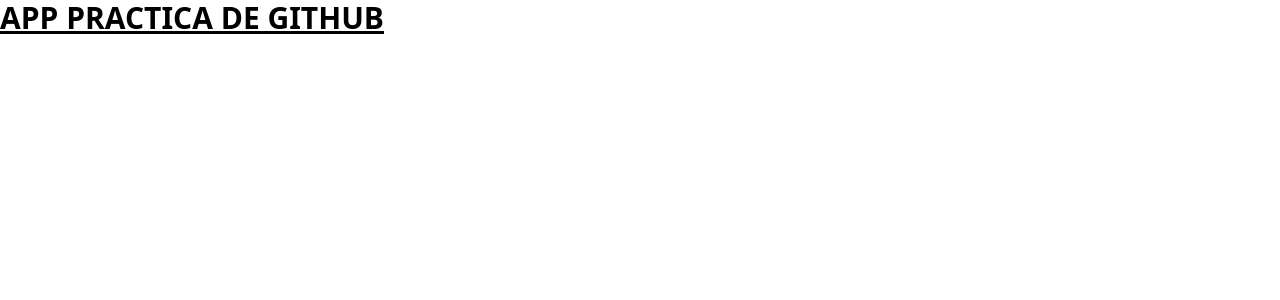
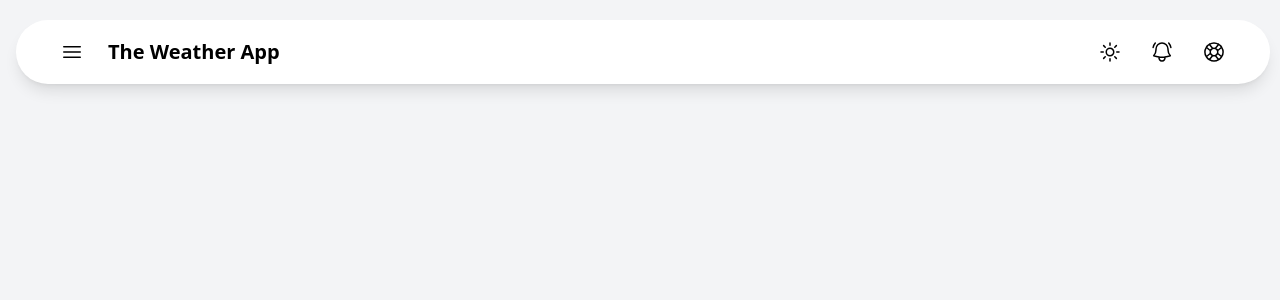
Before and after one commit to aasoto/practica-git, a Vue app: page / in a window 1280 px wide. Shown: the top 300 px of the page. Built offline with nearby package versions, Linux system fonts and the light colour scheme.

Commit message:
feat: navbar structure

```diff
--- a/index.html
+++ b/index.html
@@ -6,7 +6,7 @@
     <meta name="viewport" content="width=device-width, initial-scale=1.0" />
     <title>Vite + Vue</title>
   </head>
-  <body>
+  <body class="bg-gray-100">
     <div id="app"></div>
     <script type="module" src="/src/main.js"></script>
   </body>
--- a/src/App.vue
+++ b/src/App.vue
@@ -1,7 +1,7 @@
 <script setup>
-
+  import NavbarLight from "./components/NavbarLight.vue";
 </script>
 
 <template>
-<h1 class="text-3xl font-bold underline">APP PRACTICA DE GITHUB</h1>
+  <NavbarLight/>
 </template>
--- /dev/null
+++ b/src/components/NavbarLight.vue
@@ -0,0 +1,34 @@
+<script setup>
+</script>
+
+<template>
+  <nav class="z-20 fixed top-5 w-[98vw] bg-white mx-4 px-10 py-4 rounded-full shadow-lg">
+    <div class="grid grid-cols-3 gap-5">
+      <div class="col-span-2 flex justify-start items-center gap-5">
+        <div class="p-1 bg-transparent hover:bg-gray-100 rounded-md cursor-pointer transition duration-200">
+          <svg class="w-6 h-6" xmlns="http://www.w3.org/2000/svg" fill="none" viewBox="0 0 24 24" stroke-width="1.5" stroke="currentColor">
+            <path stroke-linecap="round" stroke-linejoin="round" d="M3.75 6.75h16.5M3.75 12h16.5m-16.5 5.25h16.5" />
+          </svg>
+        </div>
+        <h1 class="text-xl font-bold">The Weather App</h1>
+      </div>
+      <div class="col-span-1 flex justify-end items-center gap-5">
+        <div class="p-1 bg-transparent hover:bg-gray-100 rounded-md cursor-pointer transition duration-200">
+          <svg xmlns="http://www.w3.org/2000/svg" fill="none" viewBox="0 0 24 24" stroke-width="1.5" stroke="currentColor" class="w-6 h-6">
+            <path stroke-linecap="round" stroke-linejoin="round" d="M12 3v2.25m6.364.386l-1.591 1.591M21 12h-2.25m-.386 6.364l-1.591-1.591M12 18.75V21m-4.773-4.227l-1.591 1.591M5.25 12H3m4.227-4.773L5.636 5.636M15.75 12a3.75 3.75 0 11-7.5 0 3.75 3.75 0 017.5 0z" />
+          </svg>
+        </div>
+        <div class="p-1 bg-transparent hover:bg-gray-100 rounded-md cursor-pointer transition duration-200">
+          <svg xmlns="http://www.w3.org/2000/svg" fill="none" viewBox="0 0 24 24" stroke-width="1.5" stroke="currentColor" class="w-6 h-6">
+            <path stroke-linecap="round" stroke-linejoin="round" d="M14.857 17.082a23.848 23.848 0 005.454-1.31A8.967 8.967 0 0118 9.75v-.7V9A6 6 0 006 9v.75a8.967 8.967 0 01-2.312 6.022c1.733.64 3.56 1.085 5.455 1.31m5.714 0a24.255 24.255 0 01-5.714 0m5.714 0a3 3 0 11-5.714 0M3.124 7.5A8.969 8.969 0 015.292 3m13.416 0a8.969 8.969 0 012.168 4.5" />
+          </svg>
+        </div>
+        <div class="p-1 bg-transparent hover:bg-gray-100 rounded-md cursor-pointer transition duration-200">
+          <svg xmlns="http://www.w3.org/2000/svg" fill="none" viewBox="0 0 24 24" stroke-width="1.5" stroke="currentColor" class="w-6 h-6">
+            <path stroke-linecap="round" stroke-linejoin="round" d="M16.712 4.33a9.027 9.027 0 011.652 1.306c.51.51.944 1.064 1.306 1.652M16.712 4.33l-3.448 4.138m3.448-4.138a9.014 9.014 0 00-9.424 0M19.67 7.288l-4.138 3.448m4.138-3.448a9.014 9.014 0 010 9.424m-4.138-5.976a3.736 3.736 0 00-.88-1.388 3.737 3.737 0 00-1.388-.88m2.268 2.268a3.765 3.765 0 010 2.528m-2.268-4.796a3.765 3.765 0 00-2.528 0m4.796 4.796c-.181.506-.475.982-.88 1.388a3.736 3.736 0 01-1.388.88m2.268-2.268l4.138 3.448m0 0a9.027 9.027 0 01-1.306 1.652c-.51.51-1.064.944-1.652 1.306m0 0l-3.448-4.138m3.448 4.138a9.014 9.014 0 01-9.424 0m5.976-4.138a3.765 3.765 0 01-2.528 0m0 0a3.736 3.736 0 01-1.388-.88 3.737 3.737 0 01-.88-1.388m2.268 2.268L7.288 19.67m0 0a9.024 9.024 0 01-1.652-1.306 9.027 9.027 0 01-1.306-1.652m0 0l4.138-3.448M4.33 16.712a9.014 9.014 0 010-9.424m4.138 5.976a3.765 3.765 0 010-2.528m0 0c.181-.506.475-.982.88-1.388a3.736 3.736 0 011.388-.88m-2.268 2.268L4.33 7.288m6.406 1.18L7.288 4.33m0 0a9.024 9.024 0 00-1.652 1.306A9.025 9.025 0 004.33 7.288" />
+          </svg>
+        </div>
+      </div>
+    </div>
+  </nav>
+</template>
```
